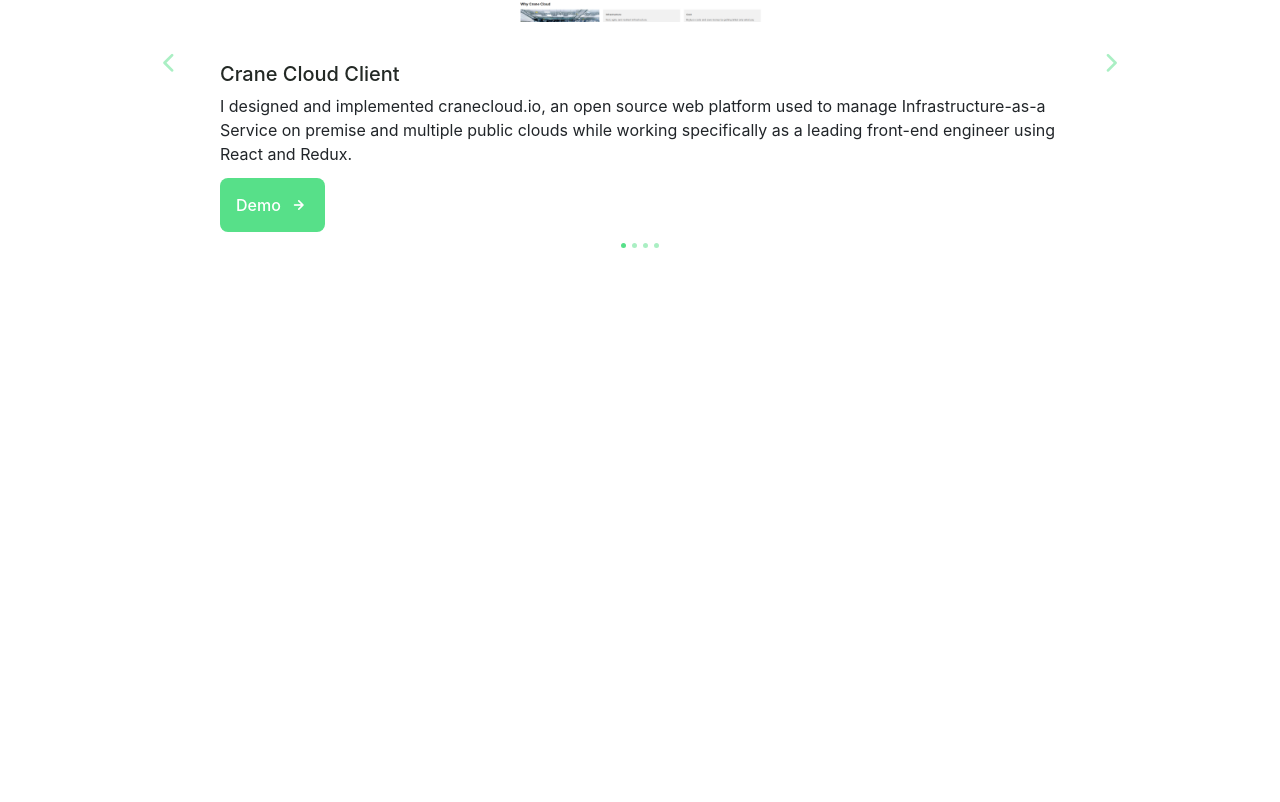
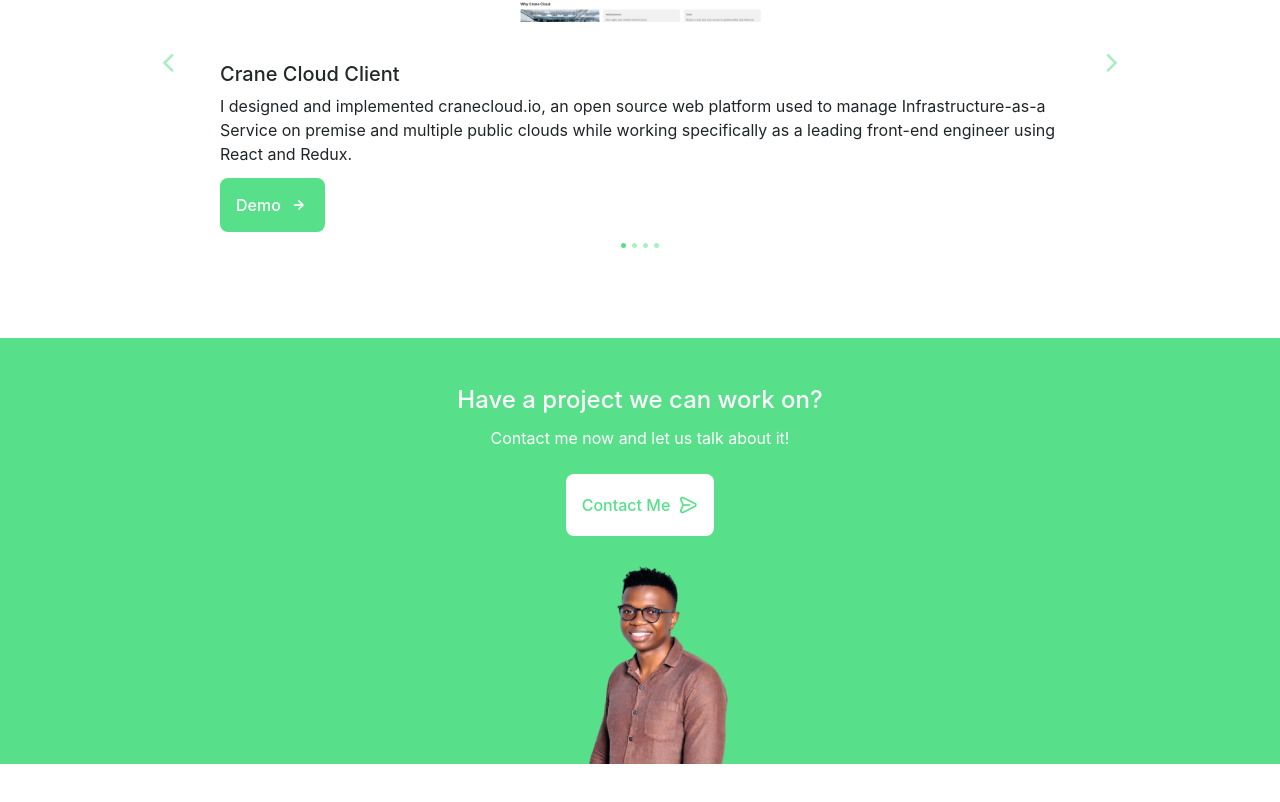
Before and after one commit to StephenAraka/portfolio, a React (Create React App) app: page / in a window 1280 px wide. Shown: the part 3610-4412 px from the top of the page. Before the commit the page ends 4204 px from the top, so only its background shows below. Built offline with nearby package versions, Linux system fonts and the light colour scheme; some icons are missing.

Commit message:
add have project

```diff
--- a/src/components/main.jsx
+++ b/src/components/main.jsx
@@ -2,6 +2,7 @@
 import { Link } from 'react-router-dom';
 import { ReactComponent as ProfilePic } from '../assets/img/profile-pic.svg';
 import aboutImg from '../assets/img/about.jpg';
+import contactImg from '../assets/img/contact.png';
 import ccImg from '../assets/img/cc.png';
 import coastImg from '../assets/img/coast.png';
 import petsImg from '../assets/img/pets.png';
@@ -682,7 +683,19 @@
 
       {/* <!--==================== PROJECT IN MIND ====================--> */}
       <section className="project section">
-
+        <div className="project__bg">
+          <div className="project__container grid container">
+            <div className="project__data">
+              <h2 className="project__title">Have a project we can work on?</h2>
+              <p className="project__description">Contact me now and let us talk about it!</p>
+              <a href="#contact" className="button button--flex button--white">
+                Contact Me
+                <i className="uil uil-message project__icon button__icon"></i>
+              </a>
+            </div>
+            <img src={contactImg} alt="contact" className="project__img" />
+          </div>
+        </div>
       </section>
 
       {/* <!--==================== TESTIMONIAL ====================--> */}
--- a/src/index.css
+++ b/src/index.css
@@ -345,6 +345,16 @@
   background-color: var(--first-color-alt);
   color: #fff;
   text-decoration: none;
+}
+
+.button--white {
+  background-color: #fff;
+  color: var(--first-color);
+}
+
+.button--white:hover {
+  background-color: #fff;
+  color: var(--first-color);
 }
 
 .button__icon {
@@ -767,8 +777,34 @@
 }
 
 /*==================== PROJECT IN MIND ====================*/
+.project {
+  text-align: center;
+}
+
+.project__bg {
+  background-color: var(--first-color-second);
+  padding-top: 3rem;
+}
+
+.project__title {
+  font-size: var(--h2-font-size);
+  margin-bottom: var(--mb-0-75);
+}
+
+.project__description {
+  margin-bottom: var(--mb-1-5);
+}
+
+.project__title,
+.project__description {
+  color: #fff;
+}
 
 
+.project__img {
+  width: 232px;
+  justify-self: center;
+}
 /*==================== TESTIMONIAL ====================*/
 
 
```
Also changed, not shown: src/assets/img/contact.png (added).
